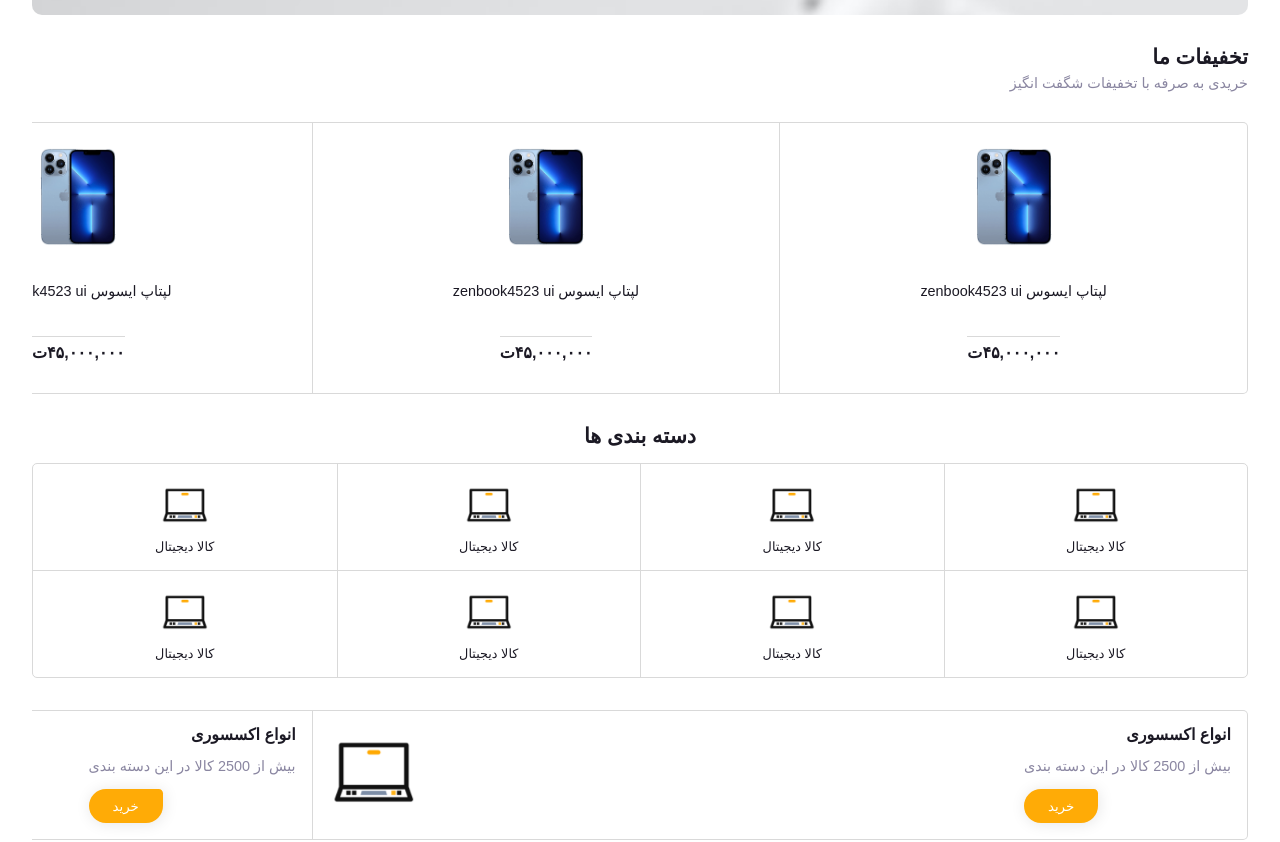
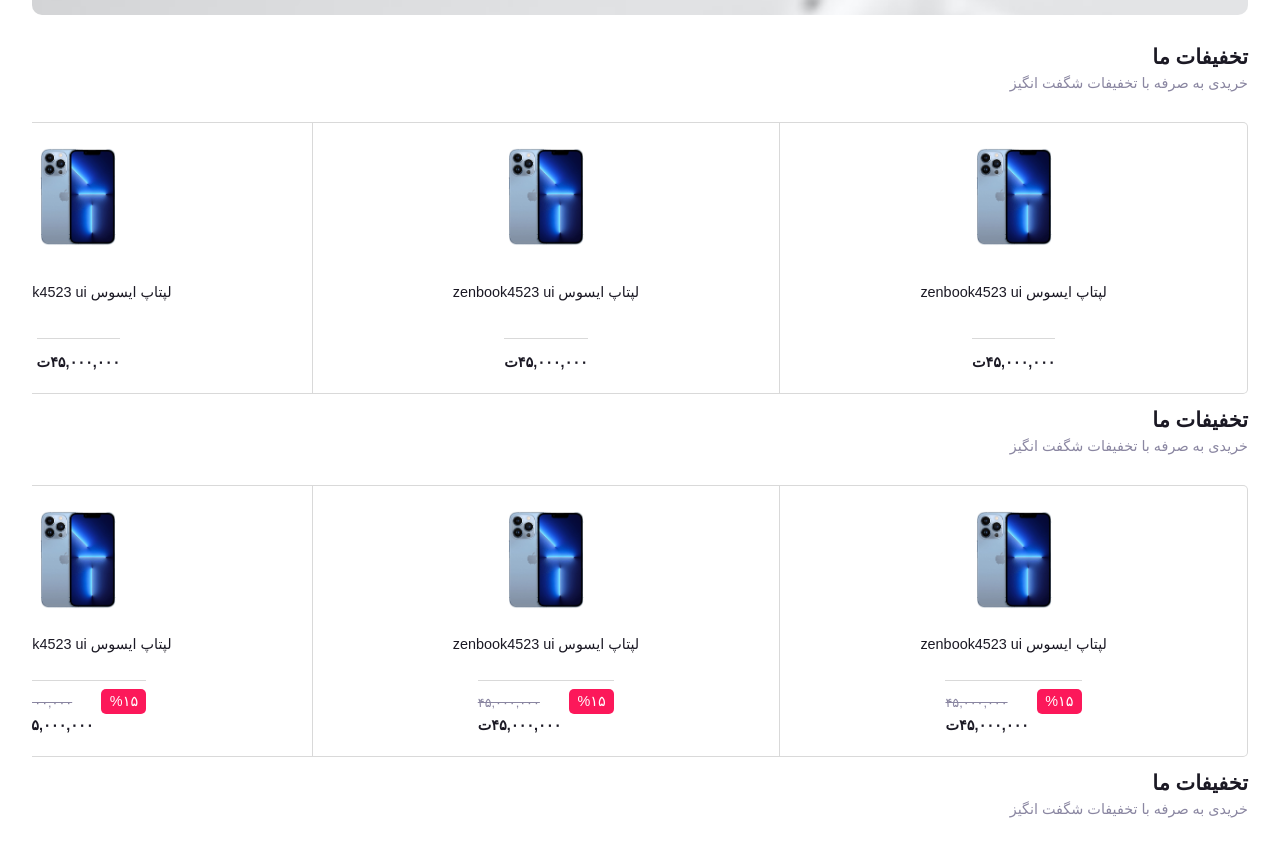
Before and after one commit to F4RD1N/storm-kala, a Next.js app: page / in a window 1280 px wide. Shown: the part 360-1202 px from the top of the page. Built offline with nearby package versions, Linux system fonts and the light colour scheme; a small style sheet from the web is missing.

Commit message:
update product card component

```diff
--- a/components/ListSlider/ListSlider.jsx
+++ b/components/ListSlider/ListSlider.jsx
@@ -21,7 +21,7 @@
 //Icons
 import { AiOutlineArrowLeft } from "react-icons/ai";
 
-const ListSlider = () => {
+const ListSlider = ({discount}) => {
   const mainTitle = "تخفیفات ما";
   const secTitle = "خریدی به صرفه با تخفیفات شگفت انگیز";
   return (
@@ -37,7 +37,7 @@
         {[0, 1, 2, 3, 4, 5, 6, 7, 8, 9].map((item) => {
           return (
             <SwiperSlide key={item} className="swiper-item">
-              <ProductCard />
+              <ProductCard hasDiscount={discount}/>
             </SwiperSlide>
           );
         })}
--- a/components/shared/ProductCard/ProductCard.style.js
+++ b/components/shared/ProductCard/ProductCard.style.js
@@ -6,6 +6,7 @@
   align-items: center;
   justify-content: space-between;
   padding: 1.5rem .7rem;
+  padding-bottom: 1rem;
   user-select: none;
   height: 270px;
 `;
@@ -38,10 +39,13 @@
 
 export const Price = styled.h4`
   font-weight: bold;
+  font-size: .9rem;
+  margin-top: .5rem;
 `;
 export const OldPrice = styled.h4`
   display: ${(props) => (props.isVisible ? "block" : "none")};
   margin-top: 0.5rem;
+  font-size: .8rem;
   text-decoration: line-through;
   color: ${(props) => props.theme.colors.textSecondary};
 `;
@@ -49,12 +53,12 @@
 export const Badge = styled.div`
   display: ${(props) => (props.isVisible ? "flex" : "none")};
   background-color: ${(props) => props.theme.colors.red};
-  align-self: center;
+  align-self: flex-e;
   color: #fff;
-  padding: 0.6rem 0.5rem;
-  border-radius: 1rem 0.3rem 1rem 1rem;
-  width: 40px;
-  height: 40px;
+  border-radius: 5px;
+  width: 45px;
+  height: 25px;
+  font-size: .9rem;
   justify-content: center;
   align-items: center;
 `;
--- a/pages/index.js
+++ b/pages/index.js
@@ -5,19 +5,16 @@
   return (
     <div>
       <Hero />
-
       <ListSlider />
       <br />
+      <ListSlider discount={true}/>
+      <br />
+      <ListSlider />
       <br />
       <CatagoryList />
       <br />
-      <br />
-
       <SpecialCatagoryList />
       <br />
-      <br />
-      <br />
-
     </div>
   );
 };
--- a/styles/globals.js
+++ b/styles/globals.js
@@ -23,8 +23,8 @@
   .swiper-item {
   border: 1px solid ${(props) => props.theme.colors.border};
   border-left: none;
+  }
 
-  }
   .swiper-item:last-child {
     border-left: 1px solid ${(props) => props.theme.colors.border};
     border-radius: 5px 0 0 5px;
@@ -33,7 +33,10 @@
     border-right: 1px solid ${(props) => props.theme.colors.border};
     border-radius: 0 5px 5px 0;
   }
-
+  .swiper-item.no-border{
+  border: none;
+  background-color: #fff;
+  }
 
 
   h1,h2,h3,h4,h5,h6,button {
```
